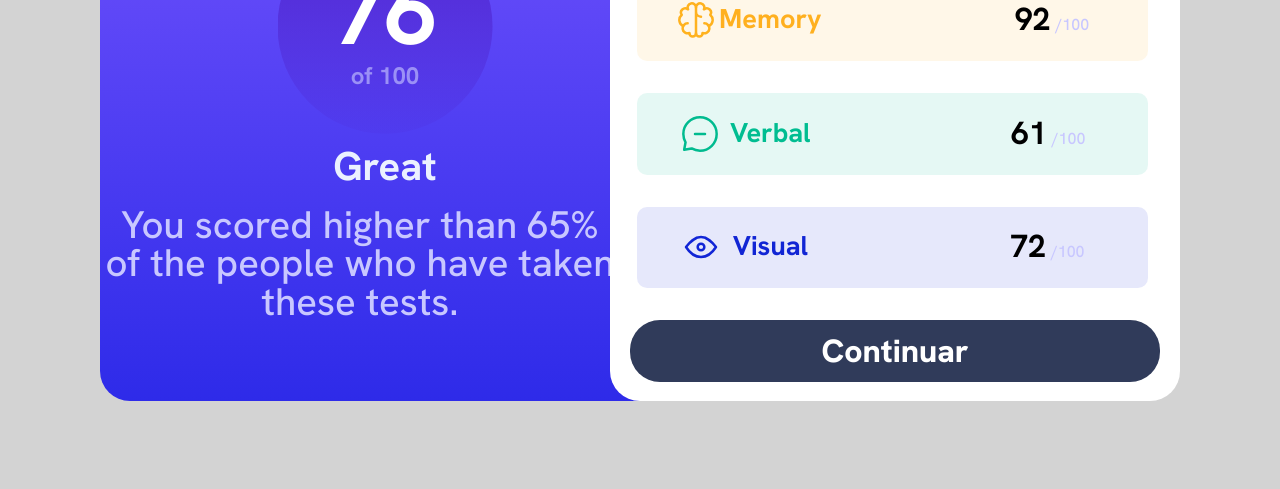
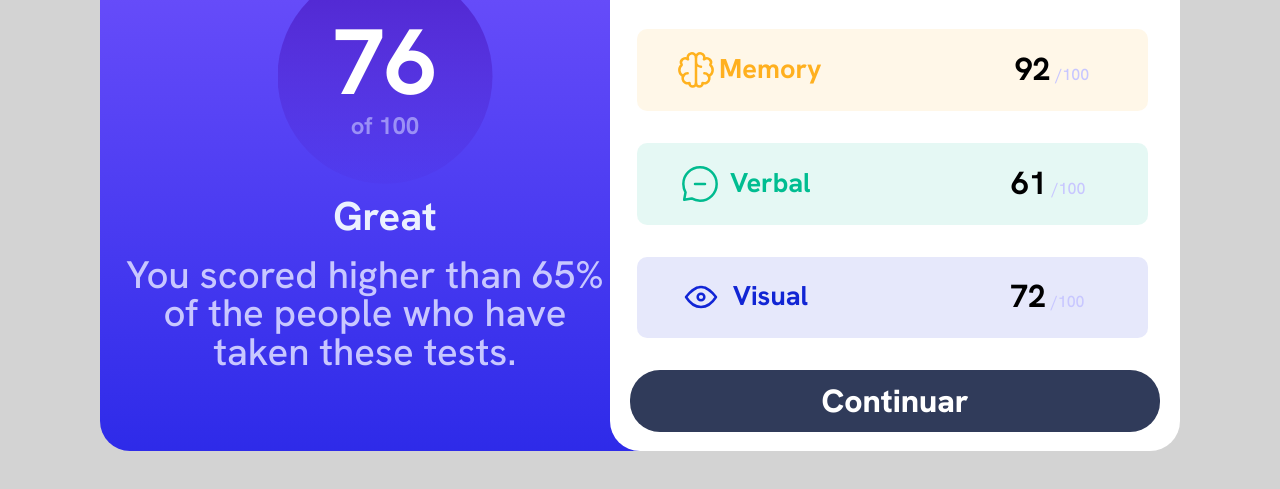
Before and after one commit to GuilhermeMenezesSilva/Results-Summary-Component, a plain HTML site: page index.html in a window 1280 px wide. Shown: the part 223-712 px from the top of the page. Drawn offline with Linux system fonts and the light colour scheme.

Commit message:
Update style.css

```diff
--- a/styled/style.css
+++ b/styled/style.css
@@ -315,7 +315,7 @@ img {
   #outros__testes {
     flex: 1;
     border-radius: 30px;
-    margin: 20px 100px 0px 100px;
+    margin: 70px 100px 0px 100px;
   }
 
   #outros__testes {
@@ -344,7 +344,8 @@ img {
 
   #classificacao p {
     font-size: 2.4em;
-    margin-right: 50px;
+    margin-right: 60px;
+    margin-left: 20px;
   }
 
   #score {
```
